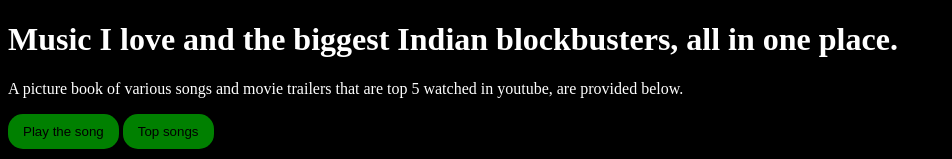
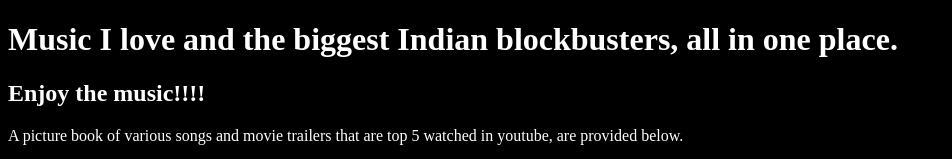
Before and after one commit to Deeksha-N-C/myfirstproject, a plain HTML site: page index.html in a window 1280 px wide. Shown: the top 159 px of the page, without its empty margins (0-952 px from the left). Drawn offline with Linux system fonts and the light colour scheme.

Commit message:
Update index.html

```diff
--- a/index.html
+++ b/index.html
@@ -11,6 +11,7 @@
     </head>
     <body>
         <h1>Music I love and the biggest Indian blockbusters, all in one place.</h1>
+        <h2>Enjoy the music!!!!</h2>
         <p>A picture book of various songs and movie trailers that are top 5 watched in youtube, are provided below.</p>
         <button id="btn"
          style="background: green;
```
